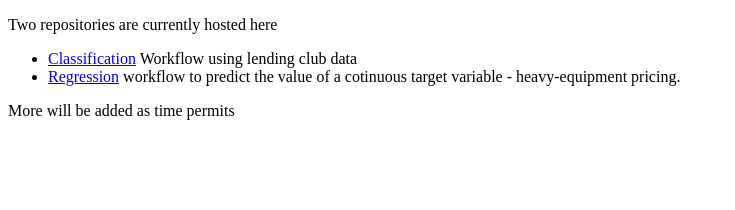
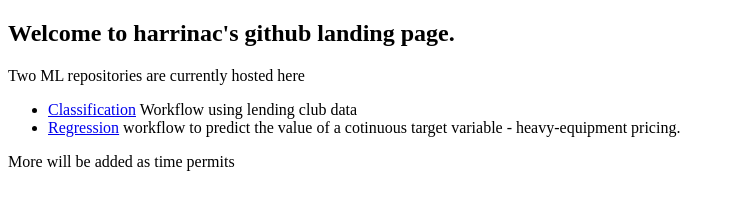
Before and after one commit to harrinac/oldharrinac.github.io, a plain HTML site: page index.html in a window 1280 px wide. Shown: the whole page, without its empty margins (0-735 px from the left). Drawn offline with Linux system fonts and the light colour scheme.

Commit message:
Update index.html

```diff
--- a/index.html
+++ b/index.html
@@ -4,8 +4,8 @@
 		<title>Personal Project Portfolio</title>
 	</head>
 	<body>
-
-		<p> Two repositories are currently hosted here </p>
+		<h2> Welcome to harrinac's github landing page.</h1>
+		<p> Two ML repositories are currently hosted here </p>
           <ul>
             <li> <a href="https://github.com/harrinac/lending_club_analysis">Classification</a>  Workflow using lending club data </li>
             <li> <a href="https://github.com/harrinac/EquipmentPricePrediction_Regression"> Regression</a> workflow to predict the value of a cotinuous target variable - heavy-equipment pricing. </li>
```
